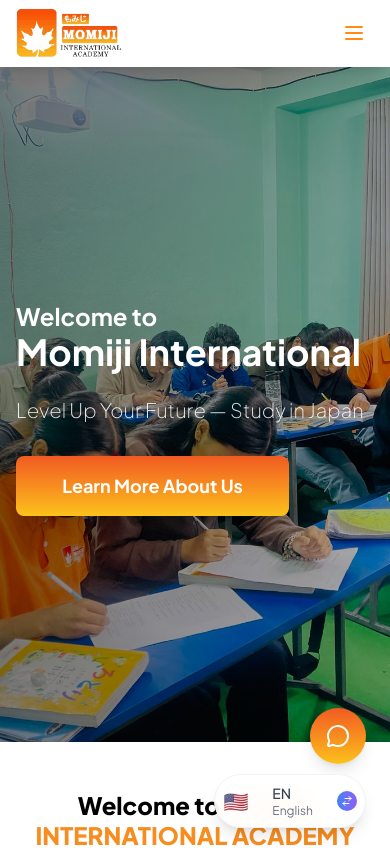
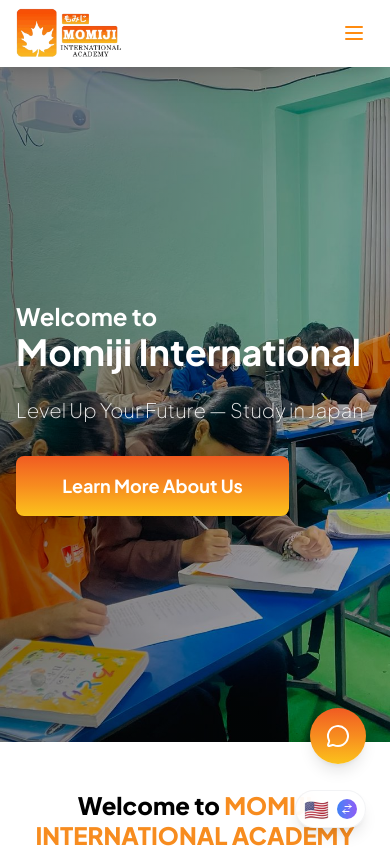
Before and after one commit to Baroon-Shrestha/Momiji-Int-l, a React (Vite) app: page / in a window 390 px wide. Shown: the top 848 px of the page. Built offline with nearby package versions, Linux system fonts and the light colour scheme.

Commit message:
fixed issues

```diff
--- a/src/Components/HelperComponents/LanguageSwitcher.jsx
+++ b/src/Components/HelperComponents/LanguageSwitcher.jsx
@@ -28,12 +28,12 @@
     <div className="fixed bottom-4 right-6 z-50">
       <button
         onClick={toggleLanguage}
-        className="group flex items-center gap-6 px-2 py-2 bg-white/90 backdrop-blur-md border border-gray-200/50 rounded-full shadow-lg hover:shadow-xl transition-all duration-300 hover:scale-105 focus:outline-none focus:ring-2 focus:ring-blue-500/30 active:scale-95"
+        className="group flex items-center gap-2 md:gap-4 px-2 py-1 bg-white/90 backdrop-blur-md border border-gray-200/50 rounded-full shadow-lg hover:shadow-xl transition-all duration-300 hover:scale-105 focus:outline-none focus:ring-2 focus:ring-blue-500/30 active:scale-95"
       >
         <span className="text-xl group-hover:scale-110 transition-transform duration-200">
           {currentLanguage.flag}
         </span>
-        <div className="flex flex-col items-start">
+        <div className="hidden md:flex flex-col items-start">
           <span className="font-medium text-gray-700 text-sm">
             {currentLanguage.label}
           </span>
```
